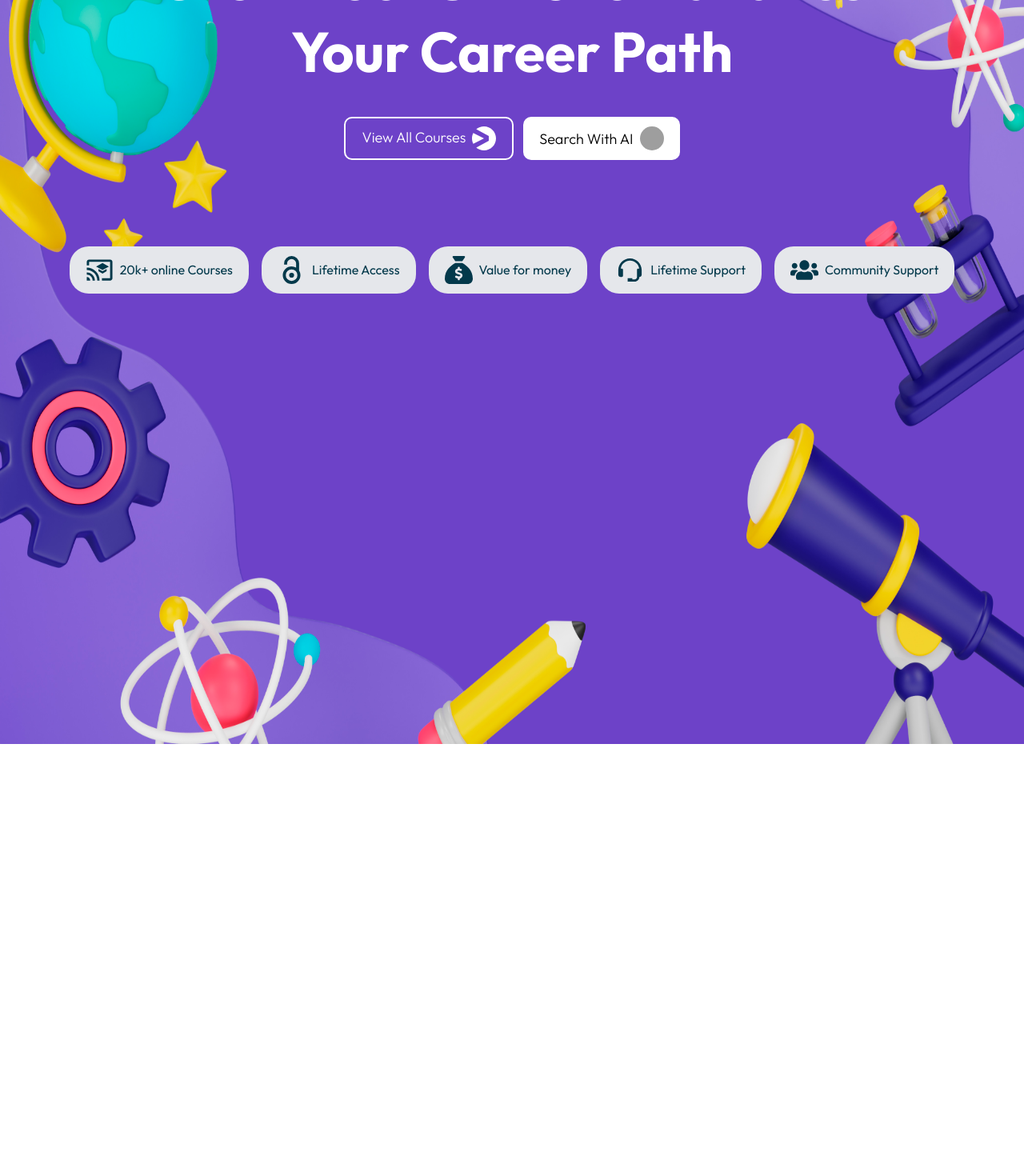
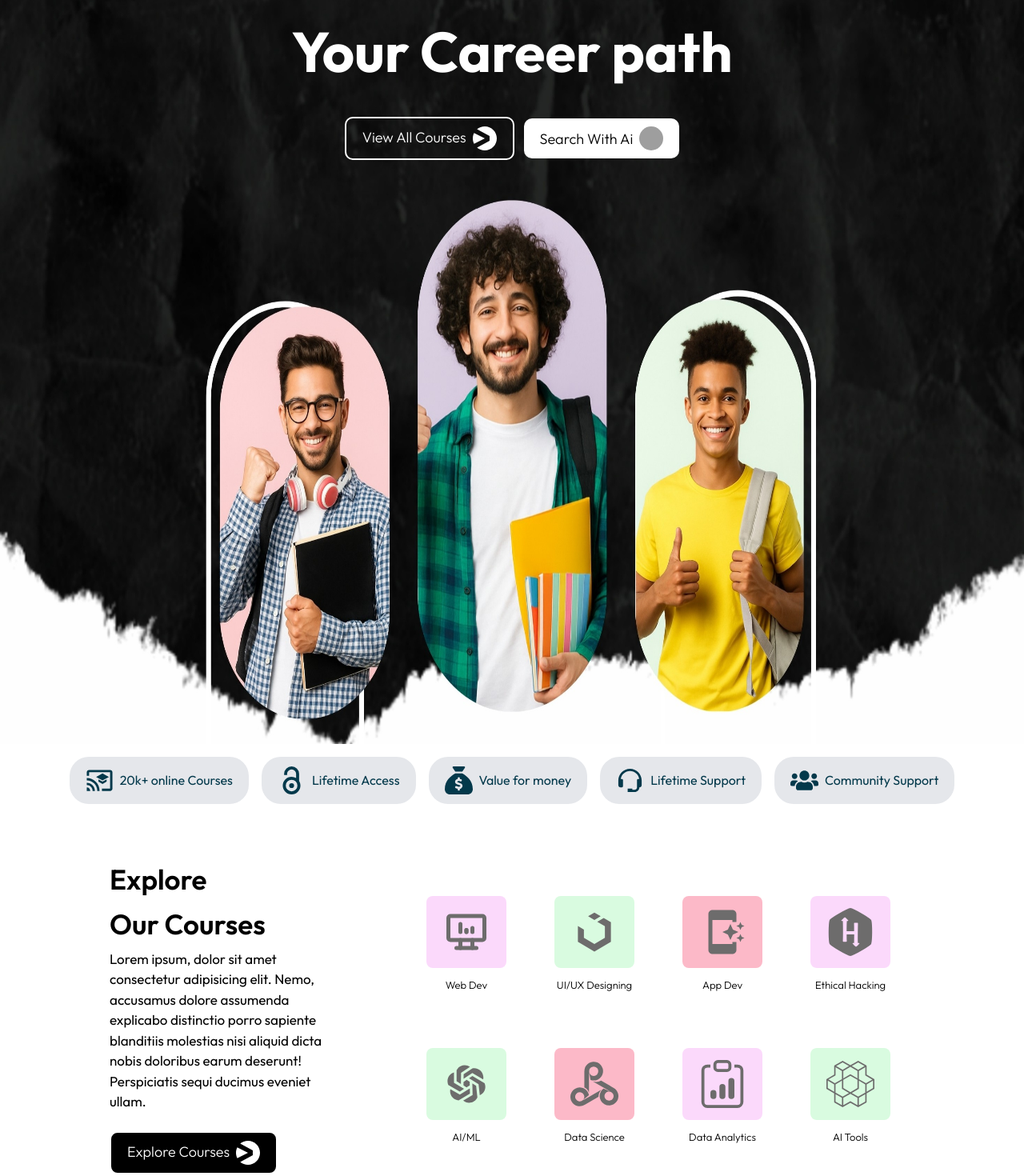
Before and after one commit to extremecoder-rgb/Edura, a React (Vite) app in the folder frontend/: page /home in a window 1280 px wide. Shown: the part 190-1660 px from the top of the page at 80% size. Before the commit the page ends 1120 px from the top, so only its background shows below. Built offline with nearby package versions, Linux system fonts and the light colour scheme; no server answers; grey boxes are pictures that could not be loaded; a web font is replaced by a local one.

Commit message:
Explore Courses file added

```diff
--- /dev/null
+++ b/frontend/src/component/ExploreCourses.jsx
@@ -0,0 +1,87 @@
+import React from 'react'
+import { SiViaplay } from "react-icons/si";
+import { TbDeviceDesktopAnalytics } from "react-icons/tb";
+import { LiaUikit } from "react-icons/lia";
+import { MdAppShortcut } from "react-icons/md";
+import { FaHackerrank } from "react-icons/fa";
+import { AiFillOpenAI } from "react-icons/ai";
+import { SiGoogledataproc } from 'react-icons/si';
+import { BsClipboardData } from "react-icons/bs";
+import { SiOpenaigym } from 'react-icons/si';
+
+const ExploreCourses = () => {
+    return (
+        <div className='w-[100vw] min-h-[50vh] flex flex-col lg:flex-row items-center justify-center gap-4 px-[30px]'>
+            {/* left bottom div */}
+            <div className='w-[100%] lg:w-[350px] lg:h-[100%] h-[400px] flex flex-col items-start justify-center gap-1 md:px-[40px] px-[20px]'>
+                <span className='text-[35px] font-semibold'>Explore</span>
+                <span className='text-[35px] font-semibold'>Our Courses</span>
+                <p className='text-[17px]'>Lorem ipsum, dolor sit amet consectetur adipisicing elit. Nemo, accusamus dolore assumenda explicabo distinctio porro sapiente blanditiis molestias nisi aliquid dicta nobis doloribus earum deserunt! Perspiciatis sequi ducimus eveniet ullam.</p>
+                <button className='px-[20px] py-[10px] border-2 bg-[black] border-white text-white rounded-[10px] text-[18px] font-light flex gap-2 mt-[20px] cursor-pointer'>Explore Courses <SiViaplay className='w-[30px] h-[30px] fill-white '/></button>
+            </div>
+
+            {/* right bottom div */}
+            <div className='w-[720px] max-w-[90%] lg:h-[300px] md:min-h-[300px] flex items-center justify-center lg:gap-[60px] gap-[50px] flex-wrap mb-[50px] lg:mb-[0px]'>
+                <div className='w-[100px] h-[130px] font-light text-[13px] flex flex-col gap-3 text-center'>
+                    <div className='w-[100px] h-[90px] bg-[#fbd9fb] rounded-lg flex items-center justify-center'>
+                        <TbDeviceDesktopAnalytics className='w-[60px] h-[60px] text-[#6d6c6c]'/>
+                    </div>
+                    Web Dev
+                </div>
+
+                <div className='w-[100px] h-[130px] font-light text-[13px] flex flex-col gap-3 text-center'>
+                    <div className='w-[100px] h-[90px] bg-[#d9fbe0] rounded-lg flex items-center justify-center'>
+                        <LiaUikit className='w-[60px] h-[60px] text-[#6d6c6c]'/>
+                    </div>
+                    UI/UX Designing
+                </div>
+
+                <div className='w-[100px] h-[130px] font-light text-[13px] flex flex-col gap-3 text-center'>
+                    <div className='w-[100px] h-[90px] bg-[#fcb9c8] rounded-lg flex items-center justify-center'>
+                        <MdAppShortcut className='w-[60px] h-[60px] text-[#6d6c6c]'/>
+                    </div>
+                    App Dev
+                </div>
+
+                <div className='w-[100px] h-[130px] font-light text-[13px] flex flex-col gap-3 text-center'>
+                    <div className='w-[100px] h-[90px] bg-[#fbd9fb] rounded-lg flex items-center justify-center'>
+                        <FaHackerrank className='w-[60px] h-[60px] text-[#6d6c6c]'/>
+                    </div>
+                    Ethical Hacking
+                </div>
+
+                <div className='w-[100px] h-[130px] font-light text-[13px] flex flex-col gap-3 text-center'>
+                    <div className='w-[100px] h-[90px] bg-[#d9fbe0] rounded-lg flex items-center justify-center'>
+                        <AiFillOpenAI className='w-[60px] h-[60px] text-[#6d6c6c]'/>
+                    </div>
+                    AI/ML
+                </div>
+
+                <div className='w-[100px] h-[130px] font-light text-[13px] flex flex-col gap-3 text-center'>
+                    <div className='w-[100px] h-[90px] bg-[#fcb9c8] rounded-lg flex items-center justify-center'>
+                        <SiGoogledataproc className='w-[60px] h-[60px] text-[#6d6c6c]'/>
+                    </div>
+                    Data Science
+                </div>
+
+
+                <div className='w-[100px] h-[130px] font-light text-[13px] flex flex-col gap-3 text-center'>
+                    <div className='w-[100px] h-[90px] bg-[#fbd9fb] rounded-lg flex items-center justify-center'>
+                        <BsClipboardData className='w-[60px] h-[60px] text-[#6d6c6c]'/>
+                    </div>
+                    Data Analytics
+                </div>
+
+
+                <div className='w-[100px] h-[130px] font-light text-[13px] flex flex-col gap-3 text-center'>
+                    <div className='w-[100px] h-[90px] bg-[#d9fbe0] rounded-lg flex items-center justify-center'>
+                        <SiOpenaigym className='w-[60px] h-[60px] text-[#6d6c6c]'/>
+                    </div>
+                    AI Tools
+                </div>
+            </div>
+        </div>
+    )
+}
+
+export default ExploreCourses
--- a/frontend/src/pages/Home.jsx
+++ b/frontend/src/pages/Home.jsx
@@ -1,36 +1,40 @@
 import React from 'react';
-import Nav from '../component/Nav';
-import home from "../assets/home1.jpg";
-import { SiViaplay } from "react-icons/si";
-import ai from "../assets/ai.png";
-import ai1 from "../assets/searchAi.png";
+import Nav from '../component/Nav'
+import home from "../assets/home2.jpg"
+import { SiViaplay } from "react-icons/si"
+import ai from "../assets/ai.png"
+import ai1 from "../assets/searchAi.png"
 import Logos from '../component/Logos';
+import ExploreCourses from '../component/ExploreCourses';
 
 const Home = () => {
   return (
     <div className='w-[100%] overflow-hidden'>
       <div className='w-[100%] lg:h-[140vh] h-[70vh] relative'>
-        <Nav />
+        <Nav/>
         <img src={home} className='object-cover md:object-fill w-[100%] lg:h-[100%] h-[50vh]' alt="" />
-        <span className='lg:text-[70px] absolute md:text-[40px] lg:top-[10%] top-[15%] w-[100%] flex items-center justify-center text-white font-bold text-[20px]'>Grow Your Skills to Advance</span>
-        <span className='lg:text-[70px] text-[20px] md:text-[40px] absolute lg:top-[18%] top-[20%] w-[100%] flex items-center justify-center text-white font-bold'>Your Career Path</span>
-        <div className='absolute lg:top-[30%] top-[75%] md:top-[80%] w-[100%] flex flex-col items-center justify-center gap-3 flex-wrap'>
-          <div className='flex gap-3 flex-wrap justify-center'>
-            <button className='px-[20px] py-[10px] border-2 lg:border-white border-black lg:text-white text-black rounded-[10px] text-[18px] font-light flex gap-2 cursor-pointer'>
+
+        <span className='lg-text-[70px] absolute md:text-[40px] lg:top-[10%] top-[15%] w-[100%] flex items-center justify-center text-white font-bold text-[20px]'>Grow Your Skills too Advance</span>
+        <span className='lg:text-[70px] text-[20px] md:text-[40px] absolute lg:top-[18%] top-[20%] w-[100%] flex items-center justify-center text-white font-bold'>Your Career path</span>
+        <div className='absolute lg:top-[30%] top-[75%] md:top-[80%] w-[100%] flex items-center justify-center gap-3 flex-wrap'>
+          <button className='px-[20px] py-[10px] border-2
+            lg:border-white border-black lg:text-white text-black rounded-[10px] text-[18px]
+            font-light flex gap-2 cursor-pointer'>
             View All Courses
             <SiViaplay className='w-[30px] h-[30px] lg:fill-white fill-black'/>
           </button>
-            <button className='px-[20px] py-[10px] lg:bg-white bg-black lg:text-black text-white rounded-[10px] text-[18px] font-light flex gap-2 cursor-pointer items-center justify-center'>
-              Search With AI
+
+          <button className='px-[20px] py-[10px] lg:bg-white bg-black
+          lg:text-black text-white rounded-[10px] text-[18px]
+          font-light flex gap-2 cursor-pointer items-center justify-center'>
+          Search With Ai
           <img src={ai} className='w-[30px] h-[30px] rounded-full hidden lg:block' alt="" />
           <img src={ai1} className='w-[35px] h-[35px] rounded-full lg:hidden' alt="" />
           </button>
         </div>
-          <div className='mt-12 lg:mt-20'> {/* Increased margin-top here */}
+      </div>
       <Logos />
-          </div>
-        </div>
-      </div>
+      <ExploreCourses/>
     </div>
   );
 };
```
Lines whose indentation alone changed are shown as unchanged.
